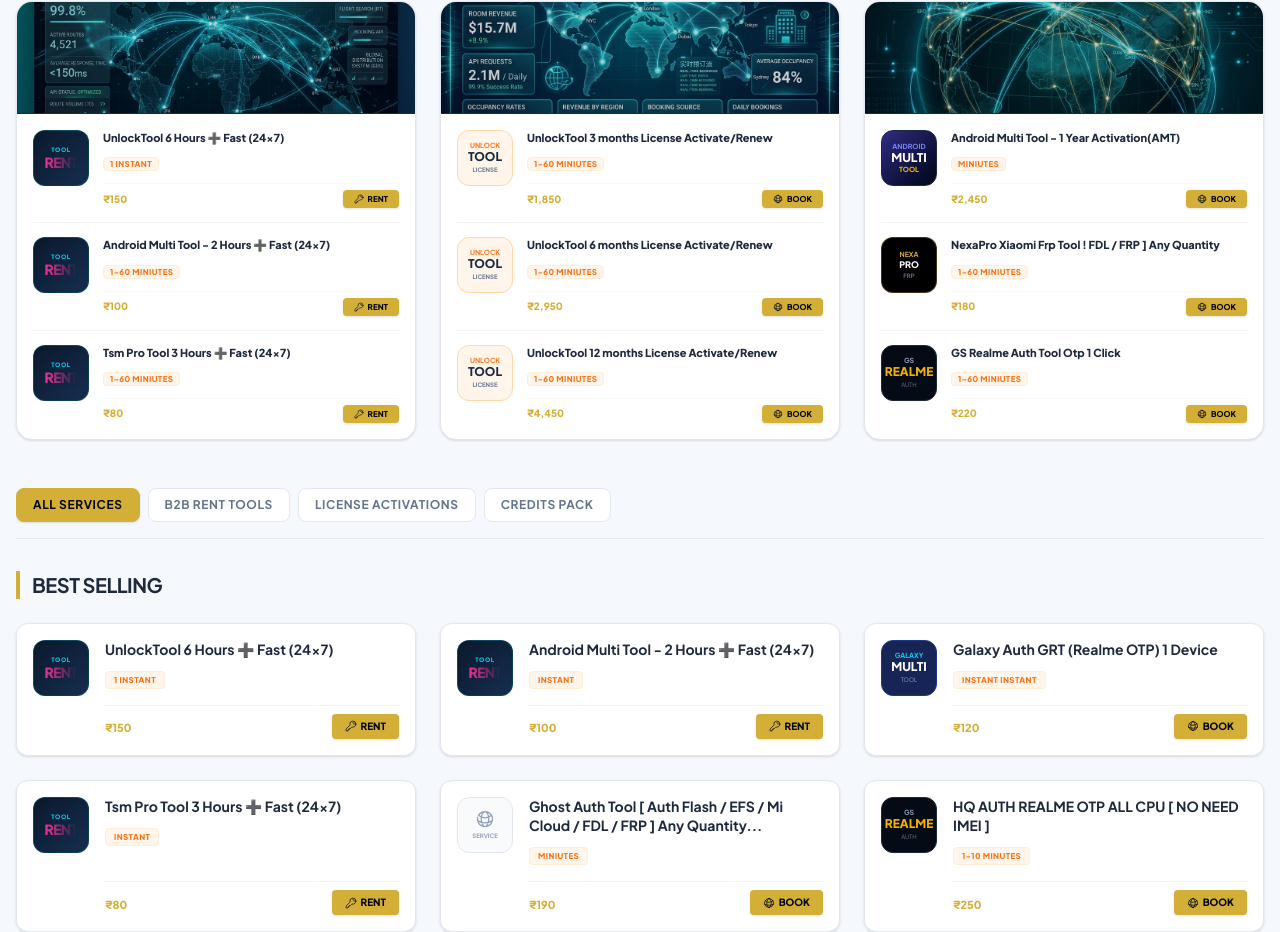
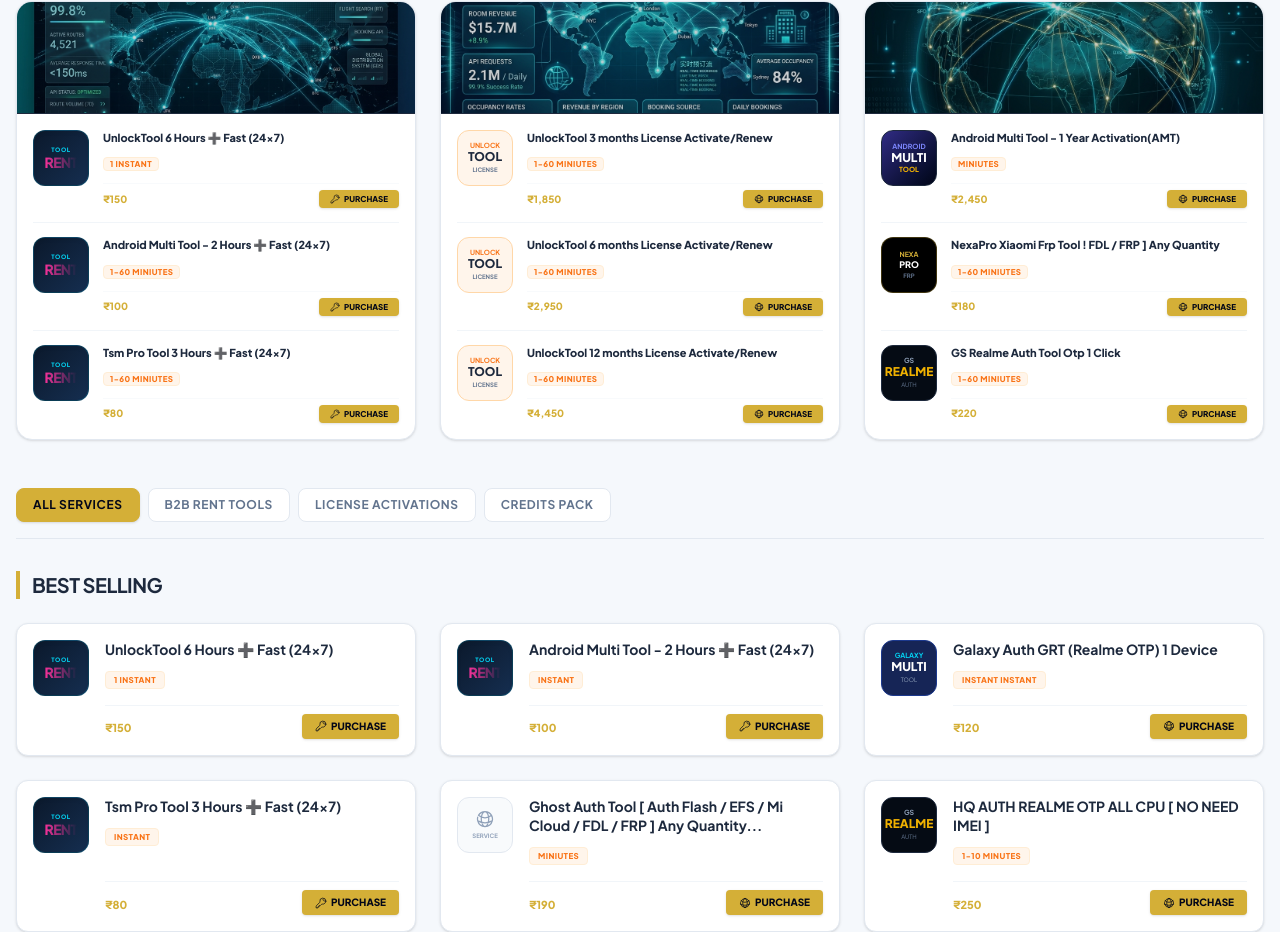
Before and after one commit to moula2002/GSMGIRI-Website, a React (Vite) app: page / in a window 1280 px wide. Shown: the part 934-1866 px from the top of the page. Built offline with nearby package versions, Linux system fonts and the light colour scheme.

Commit message:
fix: rename Rent/Book buttons to Purchase on home and services page

```diff
--- a/src/pages/Services.jsx
+++ b/src/pages/Services.jsx
@@ -543,7 +543,7 @@
                     className="bg-[#d4af37] hover:bg-[#c5a059] text-slate-950 px-3 py-1 rounded text-[10px] font-black transition-all shadow-sm flex items-center gap-1 cursor-pointer border border-[#d4af37]/35 uppercase"
                   >
                     {svc.category === 'leases' ? <KeyIcon className="w-3 h-3 text-slate-950" /> : <GlobeIcon className="w-3 h-3 text-slate-950" />}
-                    {svc.category === 'leases' ? 'Rent' : 'Book'}
+                    Purchase
                   </button>
                 </div>
               </div>
@@ -600,7 +600,7 @@
                             className="bg-[#d4af37] hover:bg-[#c5a059] text-slate-950 px-2.5 py-0.5 rounded text-[8px] font-black transition-all shadow-sm flex items-center gap-1 cursor-pointer border border-[#d4af37]/30 uppercase"
                           >
                             {svc.category === 'leases' ? <KeyIcon className="w-2.5 h-2.5 text-slate-950" /> : <GlobeIcon className="w-2.5 h-2.5 text-slate-950" />}
-                            {svc.category === 'leases' ? 'Rent' : 'Book'}
+                            Purchase
                           </button>
                         </div>
                       </div>
```
